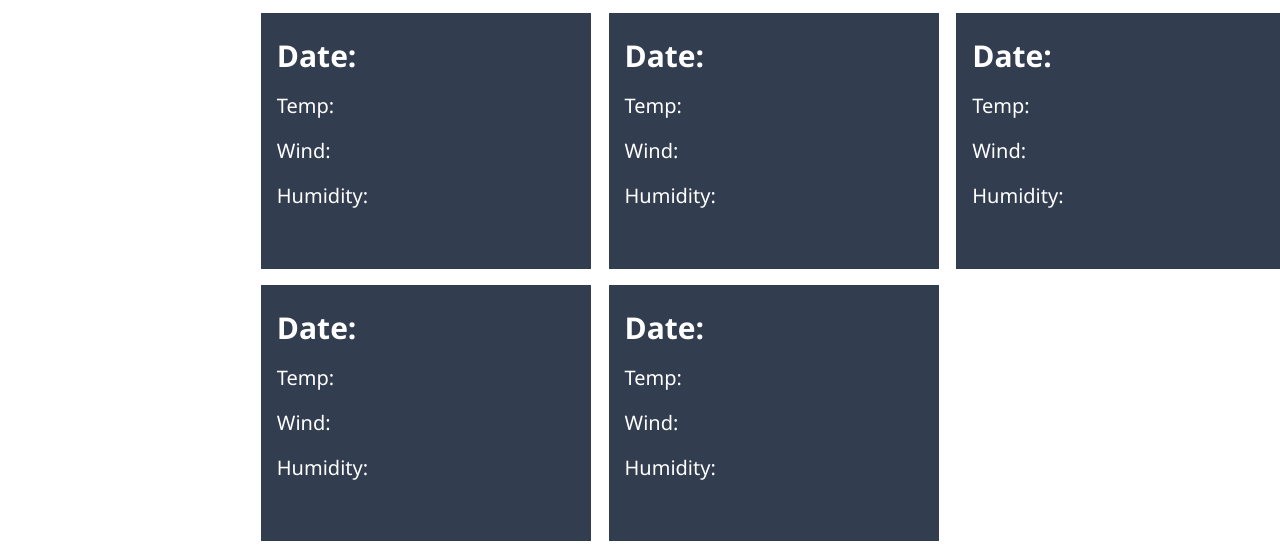
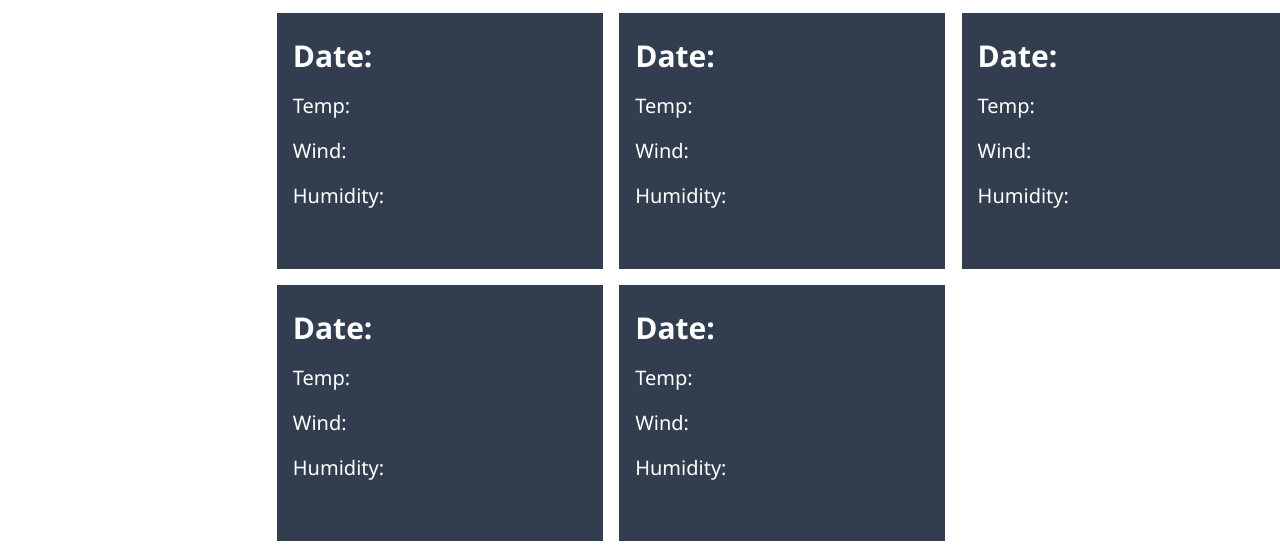
Before and after one commit to Tristenh/5-day-weather-forecast, a plain HTML site: page index.html in a window 1280 px wide. Shown: the part 496-1045 px from the top of the page. Drawn offline with Linux system fonts and the light colour scheme.

Commit message:
refactor CSS

```diff
--- a/script.js
+++ b/script.js
@@ -65,7 +65,6 @@ function getApi(city) {
     })
     .then(function (data) {
       cityInfo.innerHTML = "";
-      console.log(data);
 
       // for loop dayForcast
       for (let i = 0; i < dayForecast.length; i++) {
@@ -85,7 +84,6 @@ function getApi(city) {
           const timeStamp = futureDay.dt;
           const date = new Date(timeStamp * 1000);
           const formatDate = date.toLocaleDateString("en-AU");
-          console.log(formatDate);
           // forecast.innerHTML
           forecast.innerHTML = `
           <h2>(${formatDate})</h2>
--- a/styles.css
+++ b/styles.css
@@ -55,10 +55,10 @@ img{
 }
 /* forecast section */
 .forecast{
-    display: flex;
-    flex-direction: column;
-    margin-left: -1rem;
-
+    grid-column: 2;
+    display: grid;
+    grid-template:repeat(1, 1fr)/repeat(1, 1fr);
+    grid-column-gap: 1rem;
 }
 .day-forecast{
     margin-top: 1rem;
@@ -78,7 +78,7 @@ img{
 }
 /* media querys */
 /* 768px */
-@media screen and (min-width: 768px){
+
     .grid-1x2{
         margin-top: 1rem;
         display: grid;
@@ -87,15 +87,7 @@ img{
     .column-2{
         margin-left: 1rem;
     }
-    .forecast{
-        flex-direction: row;
-        grid-column: span 2;
-        display: grid;
-        grid-template:repeat(1, 1fr)/repeat(2, 1fr);
-        grid-column-gap: 1rem;
 
-    }
-}
 /* 1080px */
 @media screen and (min-width: 1080px){
     .forecast{
```
